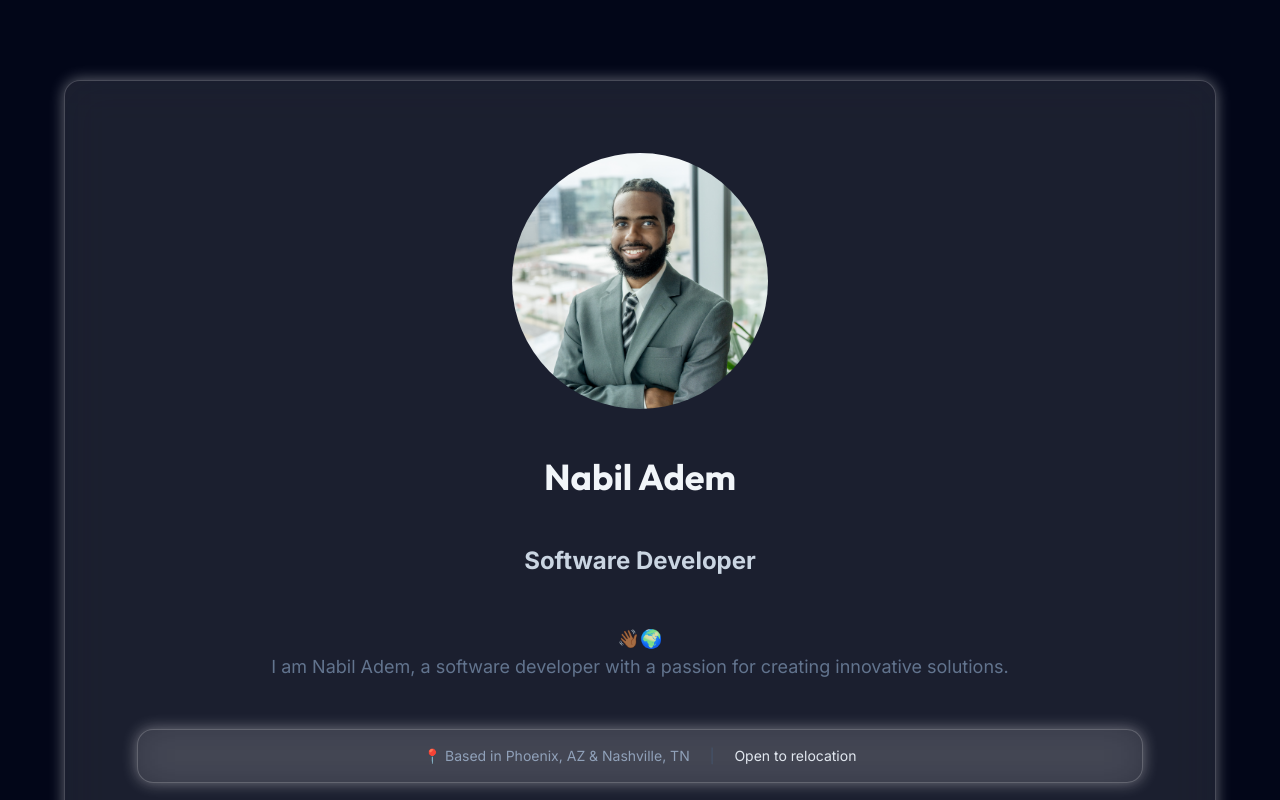
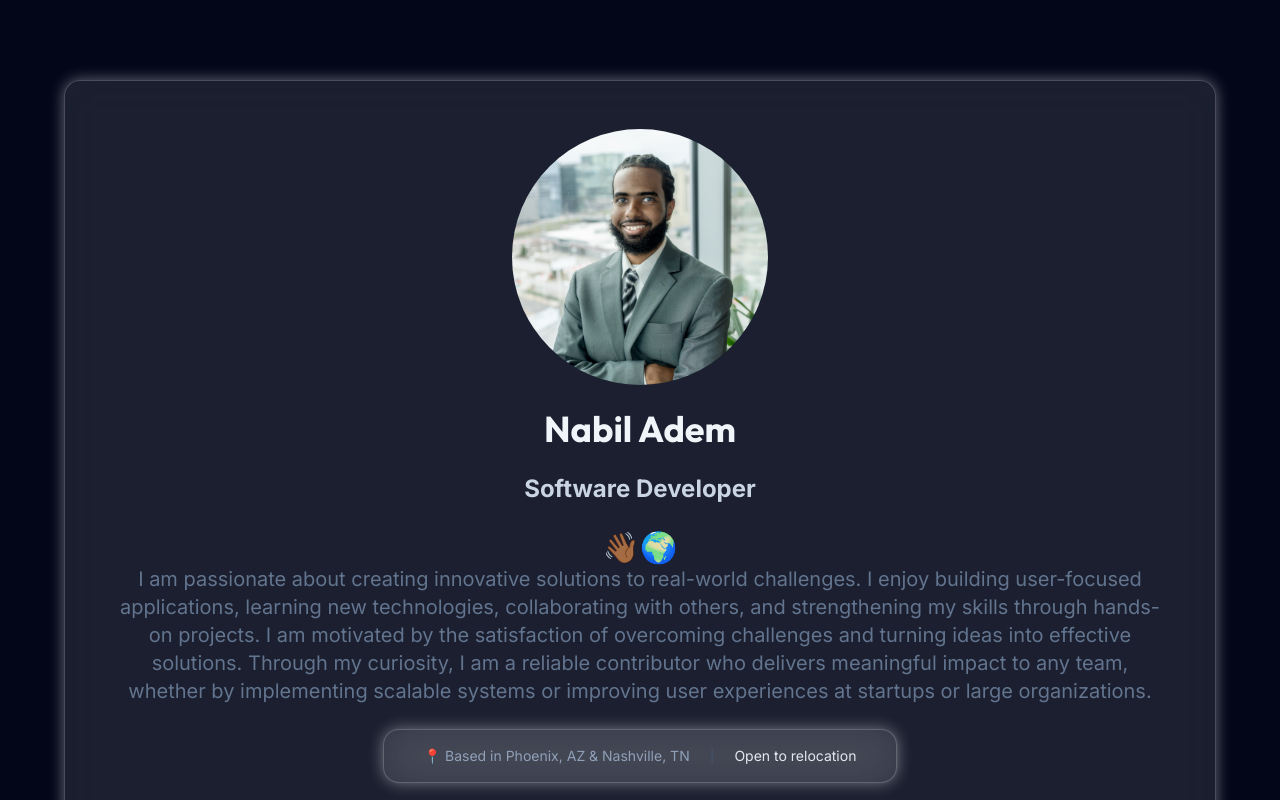
Before and after one commit to nabiladem/portfolio, a React (Vite) app: page / in a window 1280 px wide. Shown: the top 800 px of the page. Built offline with nearby package versions, Linux system fonts and the light colour scheme.

Commit message:
Complete bio

```diff
--- a/src/App.jsx
+++ b/src/App.jsx
@@ -19,7 +19,7 @@ function App() {
         initial={{ opacity: 0, y: 20 }}
         animate={{ opacity: 1, y: 0 }}
         whileHover="hovered"
-        className="text-center space-y-12 p-18 w-full max-w-6xl liquid-glass relative overflow-hidden"
+        className="text-center space-y-6 p-12 w-full max-w-6xl liquid-glass relative overflow-hidden"
       >
         <motion.img
           src="/images/headshot.jpg"
@@ -38,14 +38,19 @@ function App() {
           Nabil Adem
         </motion.h1>
 
-        <h2 className="text-2xl font-semibold text-slate-300 mt-2">Software Developer</h2>
+        <h2 className="text-2xl font-semibold text-slate-300">Software Developer</h2>
 
-        <p className="text-lg text-slate-500 mt-2">
-          <span className="block">👋🏾🌍</span>
-          I am Nabil Adem, a software developer with a passion for creating innovative solutions.
+        <p className="text-xl text-slate-500">
+          <span className="block text-3xl">👋🏾🌍</span>
+          I am passionate about creating innovative solutions to real-world challenges.
+          I enjoy building user-focused applications, learning new technologies, collaborating with others,
+          and strengthening my skills through hands-on projects.
+          I am motivated by the satisfaction of overcoming challenges and turning ideas into effective solutions.
+          Through my curiosity, I am a reliable contributor who delivers meaningful impact to any team, whether
+          by implementing scalable systems or improving user experiences at startups or large organizations.
         </p>
 
-        <div className="flex items-center justify-center gap-5 mt-6 text-sm text-slate-400 liquid-glass p-4">
+        <div className="flex items-center justify-center gap-5 mt-6 text-sm text-slate-400 liquid-glass p-4 px-10 w-fit mx-auto">
           <span>📍 Based in Phoenix, AZ & Nashville, TN</span>
           <span className="text-slate-600">|</span>
           <span className="text-slate-200 font-medium">Open to relocation</span>
```
